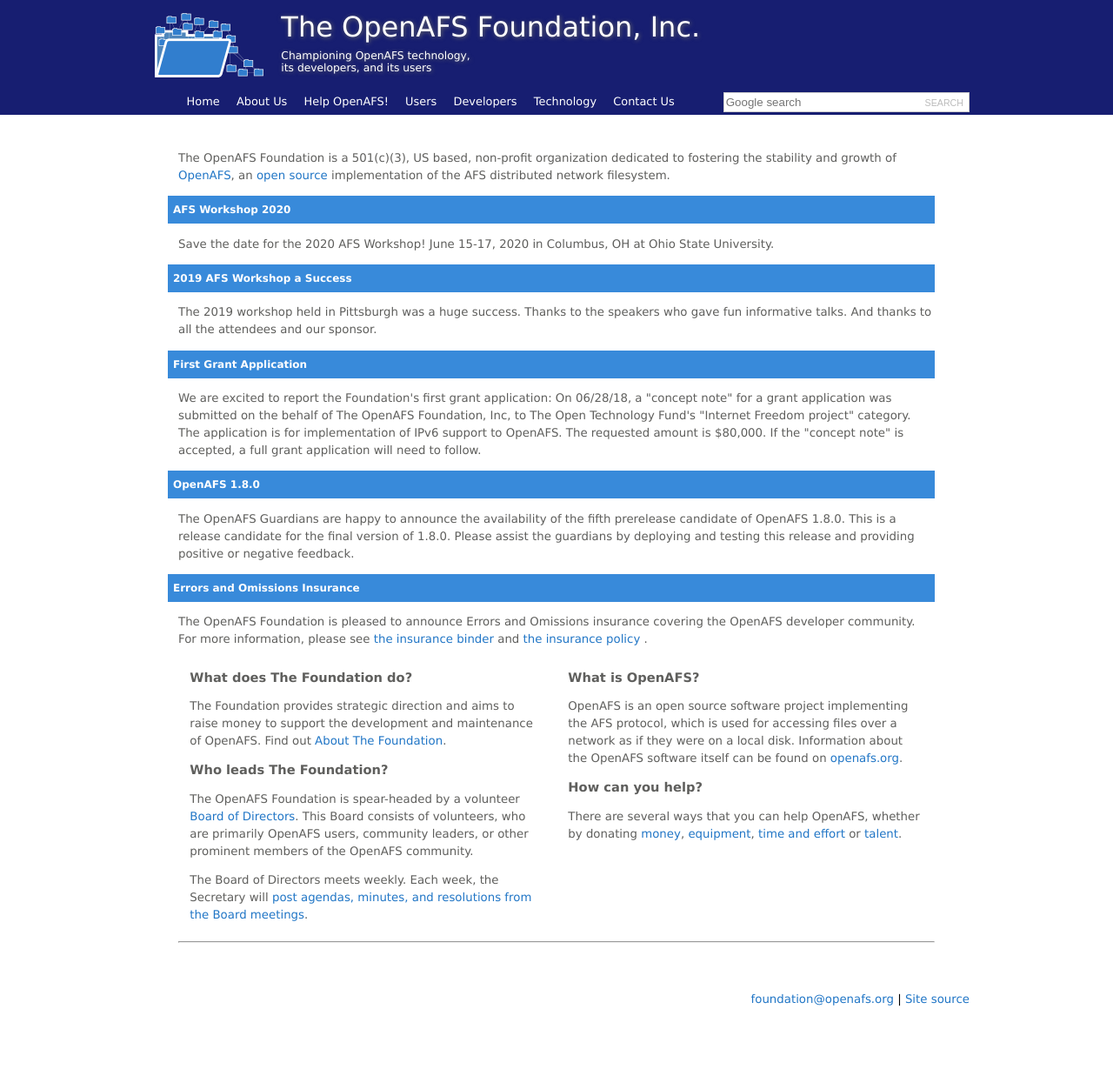
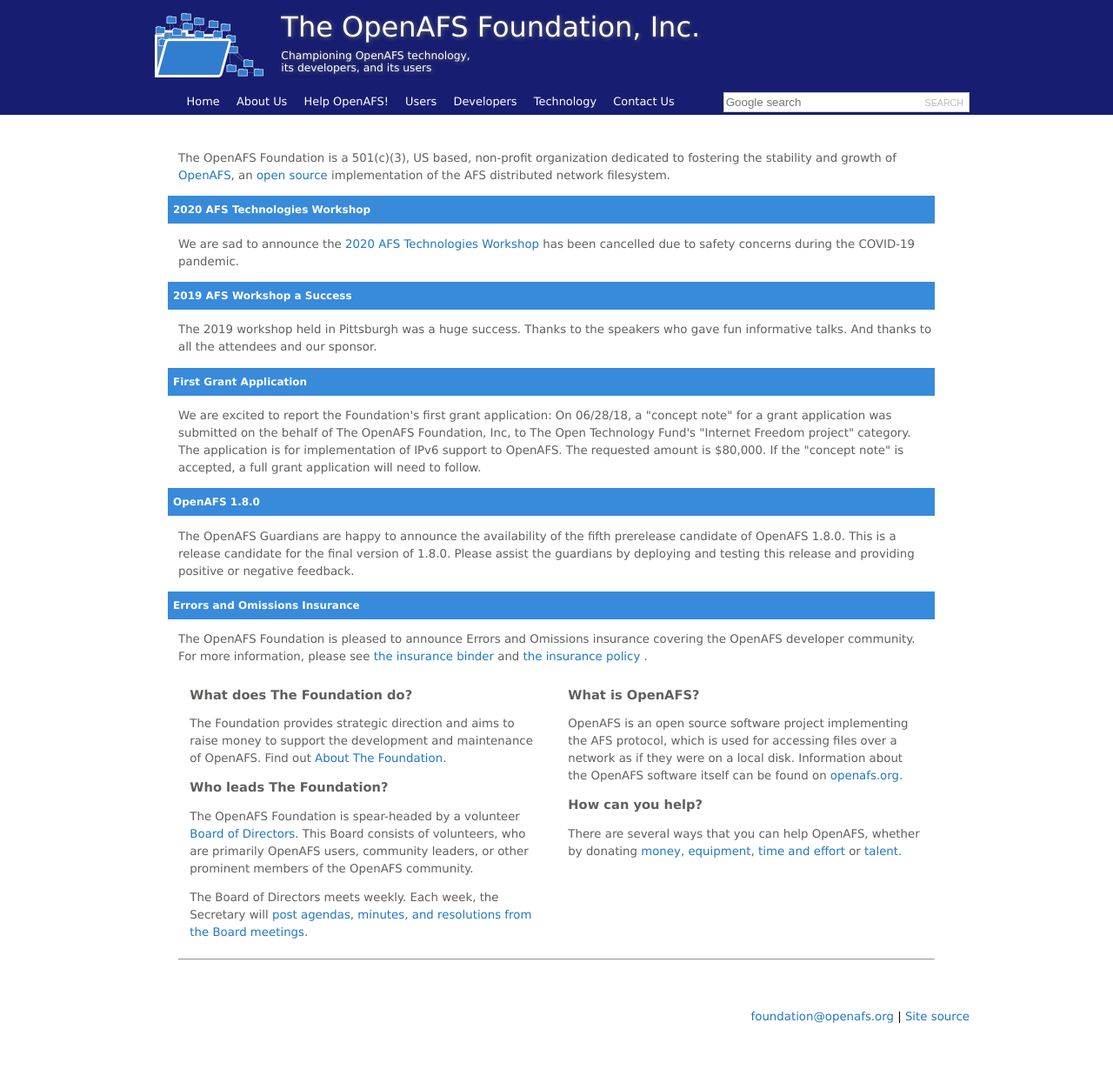
Before and after one commit to openafsfoundation/openafsfoundation.org, a Jekyll site: the page built from index.md, in a window 1280 px wide. Shown: the whole page at 87% size. Built offline with Jekyll 4.4.1, drawn with Linux system fonts in a browser that asks for light colours.

Commit message:
2020 workshop cancellation

```diff
--- a/index.md
+++ b/index.md
@@ -7,8 +7,9 @@
 [OpenAFS](http://www.openafs.org/), an [open source](http://opensource.org/)
 implementation of the AFS distributed network filesystem.
 
-<h3>AFS Workshop 2020</h3>
-Save the date for the 2020 AFS Workshop! June 15-17, 2020 in Columbus, OH at Ohio State University.
+<h3>2020 AFS Technologies Workshop</h3>
+We are sad to announce the [2020 AFS Technologies Workshop](http://workshop.openafs.org/afsbpw20/)
+has been cancelled due to safety concerns during the COVID-19 pandemic.
 
 <h3>2019 AFS Workshop a Success</h3>
 The 2019 workshop held in Pittsburgh was a huge success. Thanks to the speakers who gave fun informative talks. And thanks to all the attendees and our sponsor.
```
